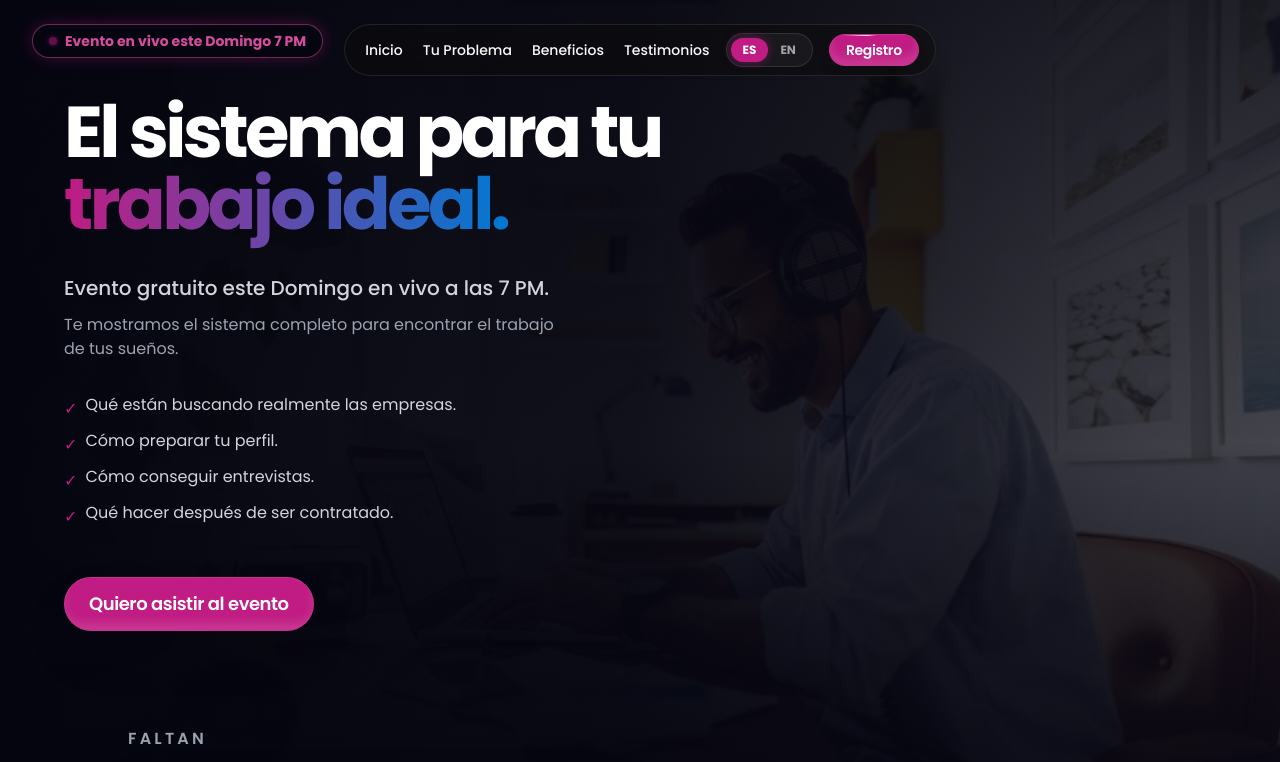
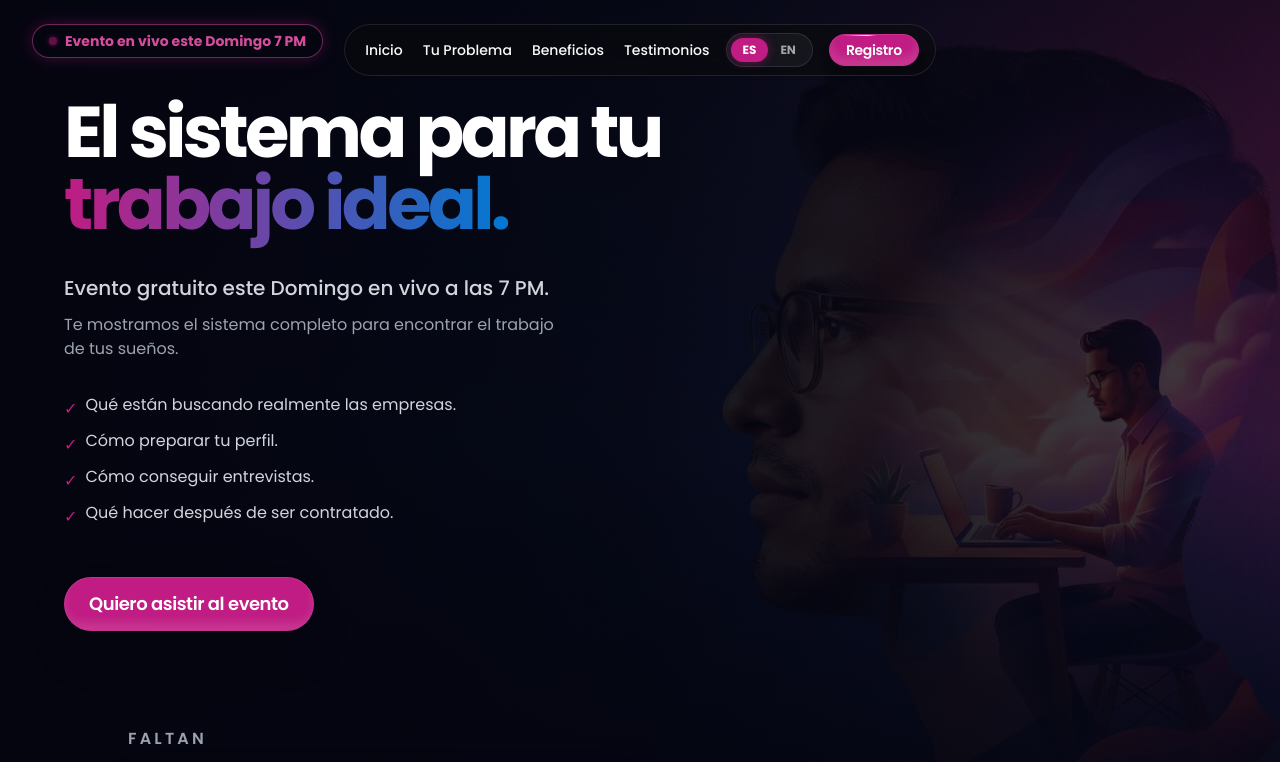
Before and after one commit to Sistema-Paguro/sistema-paguro-landing-page, a React app: page / in a window 1280 px wide. Shown: the top 762 px of the page. Built offline with nearby package versions, Linux system fonts and the light colour scheme; the HTML template or start-up script is replaced by a standard one.

Commit message:
Update hero section background image

```diff
--- a/src/components/Hero.tsx
+++ b/src/components/Hero.tsx
@@ -9,7 +9,7 @@ export default function Hero() {
         <section className="relative w-full min-h-[90vh] flex flex-col lg:flex-row items-center justify-between px-6 py-12 lg:px-16 lg:py-0 overflow-hidden bg-[#050510]">
             {/* Desktop Background Image */}
             <div className="hidden lg:block absolute inset-0 z-0 pointer-events-none">
-                <div className="absolute inset-0 bg-[url('/images/hero-desktop-bg.jpg.jpeg')] bg-cover bg-center bg-no-repeat opacity-30"></div>
+                <div className="absolute inset-0 bg-[url('/images/hero-desktop-bg.jpg')] bg-cover bg-center bg-no-repeat opacity-30"></div>
                 {/* Gradient to fade from solid dark on the left/bottom to transparent on the right */}
                 <div className="absolute inset-0 bg-gradient-to-r from-[#050510] via-[#050510]/80 to-transparent"></div>
                 <div className="absolute inset-0 bg-gradient-to-t from-[#050510] via-transparent to-[#050510]/50"></div>
```
Also changed, not shown: public/images/hero-desktop-bg.jpg (added), public/images/hero-desktop-bg.jpg.jpeg (deleted).
